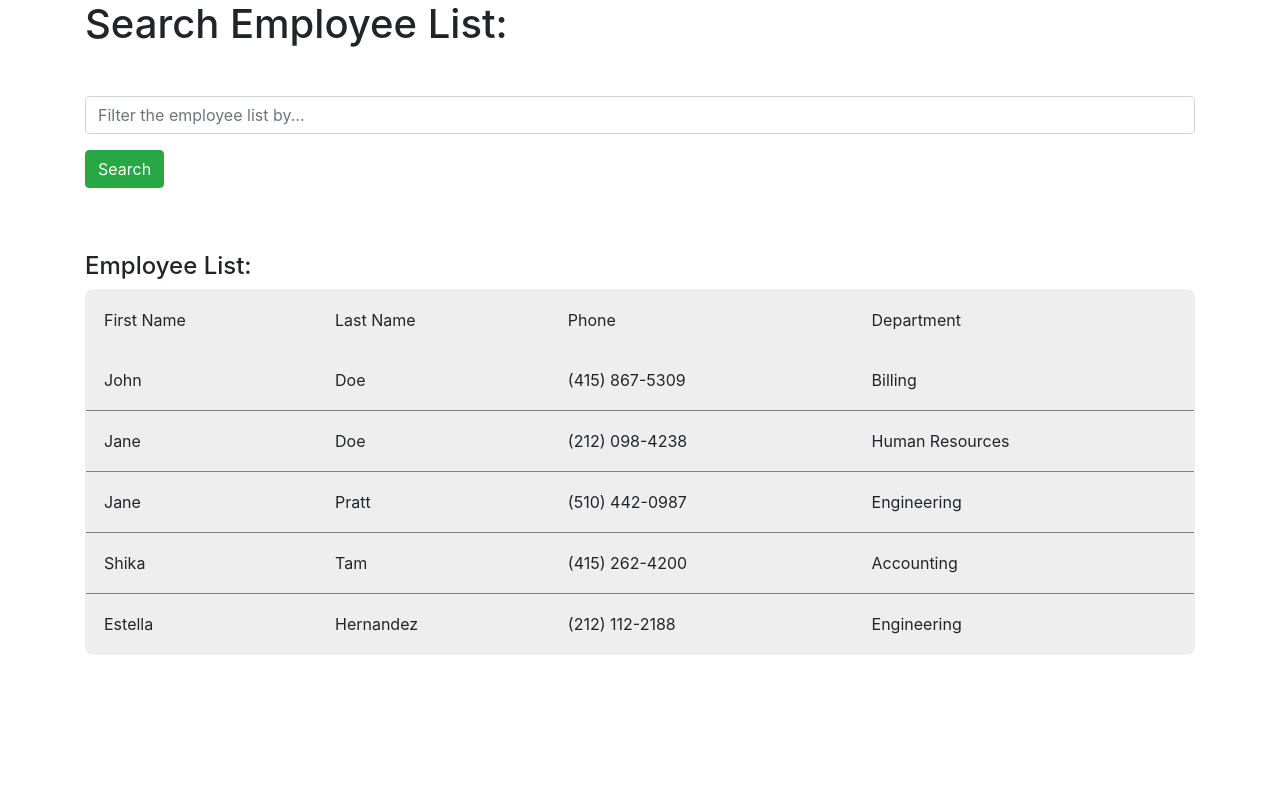
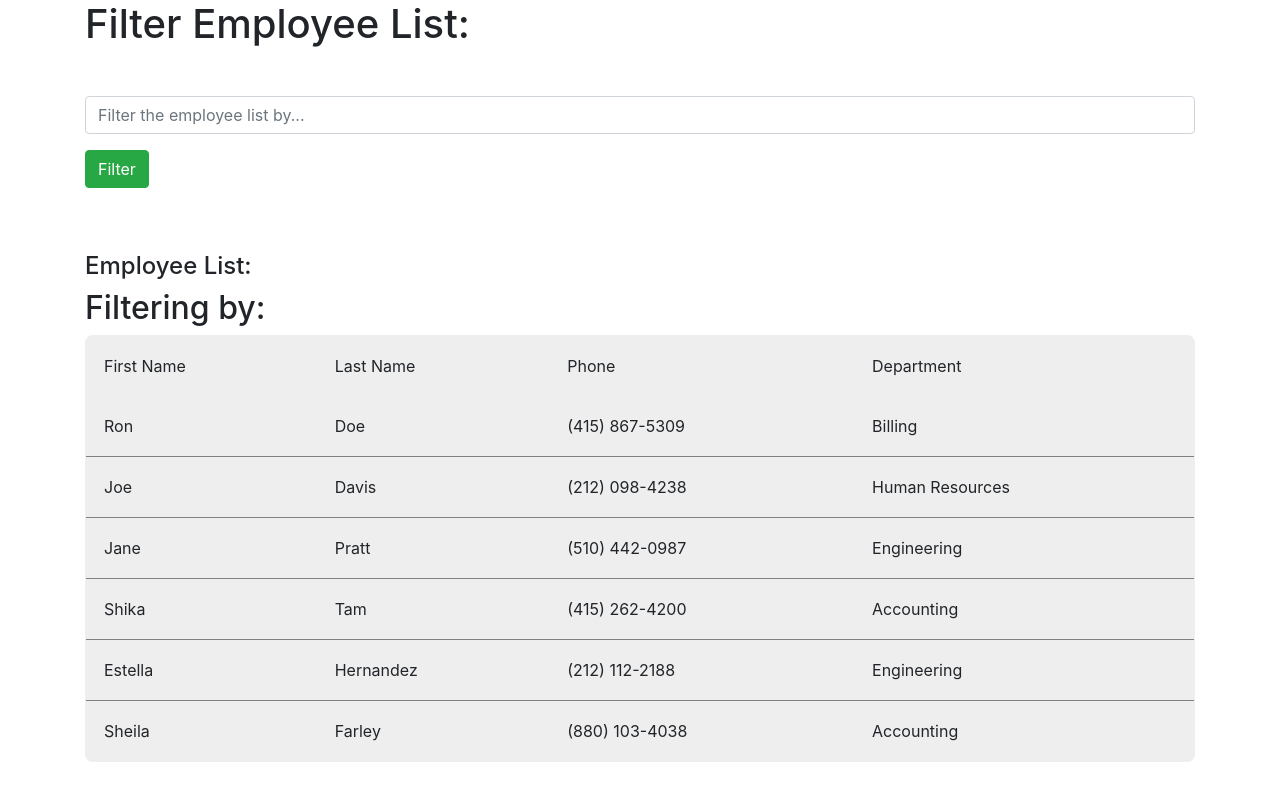
Before and after one commit to b0rgbart3/name_search, a React (Create React App) app: page / in a window 1280 px wide. Built offline with nearby package versions, Linux system fonts and the light colour scheme.

Commit message:
adding images to data.json file

```diff
--- a/src/components/EmployeeList.js
+++ b/src/components/EmployeeList.js
@@ -7,6 +7,7 @@ function EmployeeList() {
   return (
     <div>
       <h4>Employee List:</h4>
+      <h2>Filtering by: </h2>
       <table className="listTable">
       <thead>
               <tr className="headerRow">
--- a/src/components/Form.js
+++ b/src/components/Form.js
@@ -17,7 +17,7 @@ function Form() {
 
   return (
     <div>
-      <h1>Search Employee List:</h1>
+      <h1>Filter Employee List:</h1>
       <form className="form-group mt-5" onSubmit={handleSubmit}>
         <input
           className="form-control"
@@ -25,7 +25,7 @@ function Form() {
           placeholder="Filter the employee list by..."
         />
         <button className="btn btn-success mt-3 mb-5" type="submit">
-         Search
+         Filter
         </button>
       </form>
     </div>
--- a/src/data/data.json
+++ b/src/data/data.json
@@ -1,38 +1,51 @@
 [
 {
     "id": 1,
-    "firstName": "John",
+    "firstName": "Ron",
     "lastName": "Doe",
     "phoneNumber": "(415) 867-5309",
-    "department": "Billing"
+    "department": "Billing",
+    "image" : "https://scontent-sea1-1.xx.fbcdn.net/v/t1.0-1/p320x320/101420543_10158253572284019_1494451888031006720_o.jpg?_nc_cat=110&_nc_sid=dbb9e7&_nc_ohc=TxPd4A4enS8AX9DSsik&_nc_ht=scontent-sea1-1.xx&_nc_tp=6&oh=104c0ac83bfc1ec0d72fffddb354e761&oe=5F5B20E0"
 },
 {
     "id": 2,
-    "firstName": "Jane",
-    "lastName": "Doe",
+    "firstName": "Joe",
+    "lastName": "Davis",
     "phoneNumber": "(212) 098-4238",
-    "department": "Human Resources"
+    "department": "Human Resources",
+    "image": "https://scontent-sea1-1.xx.fbcdn.net/v/t1.0-1/p320x320/66791458_10157449514748270_6400631199626166272_o.jpg?_nc_cat=101&_nc_sid=dbb9e7&_nc_ohc=G_RN-ffpB-QAX9p0LmM&_nc_ht=scontent-sea1-1.xx&_nc_tp=6&oh=5691c8a60eb8067ceb0ed090366703d3&oe=5F59F8DA"
+
 },
 {
     "id": 3,
     "firstName": "Jane",
     "lastName": "Pratt",
     "phoneNumber": "(510) 442-0987",
-    "department": "Engineering"
+    "department": "Engineering",
+    "image" : "https://scontent-sea1-1.xx.fbcdn.net/v/t1.0-1/c0.120.320.320a/p320x320/96773155_10158175795739210_2387323121548918784_o.jpg?_nc_cat=102&_nc_sid=dbb9e7&_nc_ohc=DVCqdMrvmMYAX-VaFVn&_nc_oc=AQmueuflAetmymzyGYKcCA0m4k5lJx0ksD1c0AAc3AHbq5QjqUF6WeCDQCYxoCxALlA&_nc_ht=scontent-sea1-1.xx&oh=dd8697182e6cbb0b0dcbd3fce456057b&oe=5F599D5D"
 },
 {
     "id": 4,
     "firstName": "Shika",
     "lastName": "Tam",
     "phoneNumber": "(415) 262-4200",
-    "department": "Accounting"
+    "department": "Accounting",
+    "image": "https://scontent-sea1-1.xx.fbcdn.net/v/t1.0-1/p320x320/96084744_2693259920903584_4383188093218324480_n.jpg?_nc_cat=111&_nc_sid=dbb9e7&_nc_ohc=08QGAYUBQacAX8XZ6Ax&_nc_ht=scontent-sea1-1.xx&_nc_tp=6&oh=d4abe7a88e7b1dd3b703835ab504e452&oe=5F5AC7C0"
 },
 {
     "id": 5,
     "firstName": "Estella",
     "lastName": "Hernandez",
     "phoneNumber": "(212) 112-2188",
-    "department": "Engineering"
+    "department": "Engineering",
+    "image": "https://scontent-sea1-1.xx.fbcdn.net/v/t1.0-1/p320x320/13177353_10209699471190515_3453984006637421495_n.jpg?_nc_cat=111&_nc_sid=dbb9e7&_nc_ohc=sIs-2WXgbukAX8yxGdr&_nc_ht=scontent-sea1-1.xx&_nc_tp=6&oh=a0ea02a836fc40e57f2a9931a6d33f79&oe=5F5AF2F9"
+},
+{
+    "firstName": "Sheila",
+    "lastName": "Farley",
+    "phoneNumber": "(880) 103-4038",
+    "department": "Accounting",
+    "image": "https://scontent-sea1-1.xx.fbcdn.net/v/t1.0-1/p320x320/109802145_1453839551484237_685344127752436118_o.jpg?_nc_cat=100&_nc_sid=dbb9e7&_nc_ohc=LiagKPuXZoEAX9HR41u&_nc_ht=scontent-sea1-1.xx&_nc_tp=6&oh=47b26dc9f18b8608c2b24c523f9db5e1&oe=5F5B0487"
 }
 
 ]
--- a/src/utils/GlobalState.js
+++ b/src/utils/GlobalState.js
@@ -6,8 +6,7 @@ const EmployeeContext = createContext({
   firstName: "",
   lastName: "",
   phoneNumber: "",
-  image: "",
-
+  image: ""
 
 });
 const { Provider } = EmployeeContext;
```
